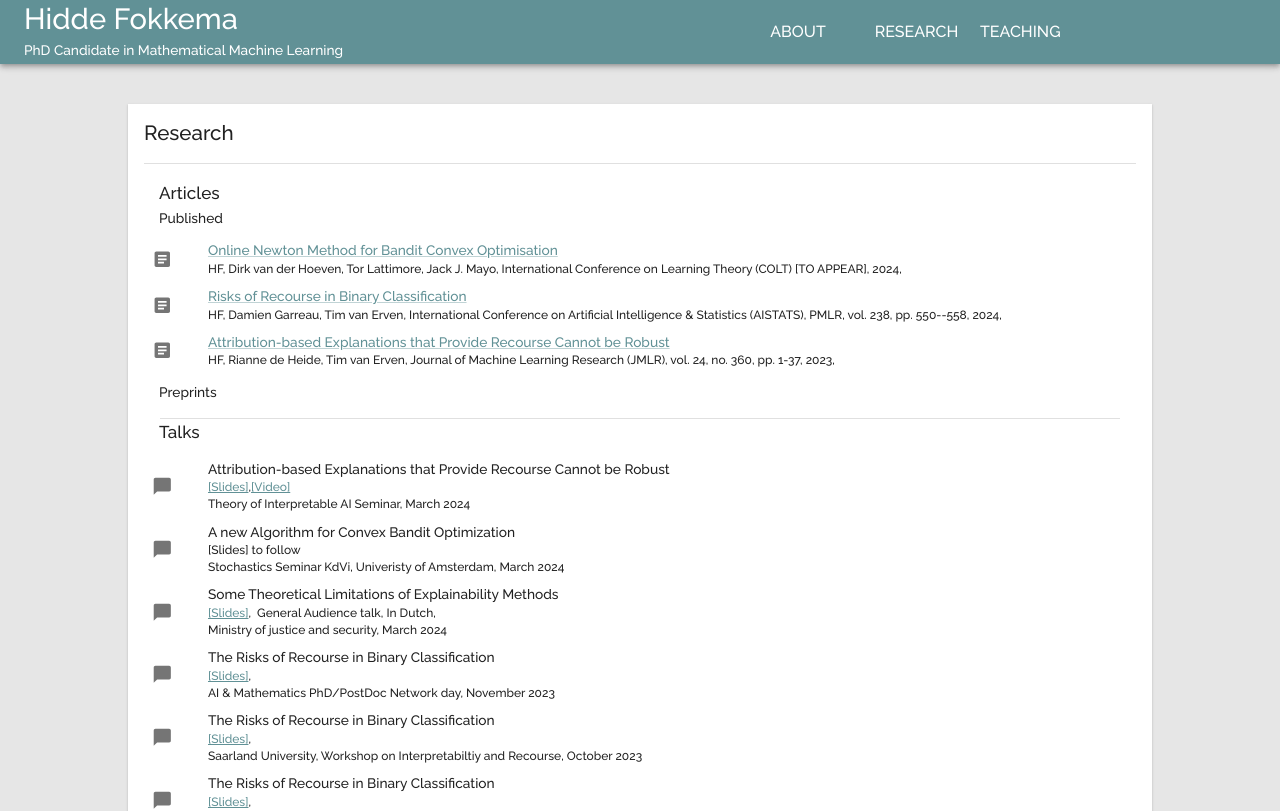
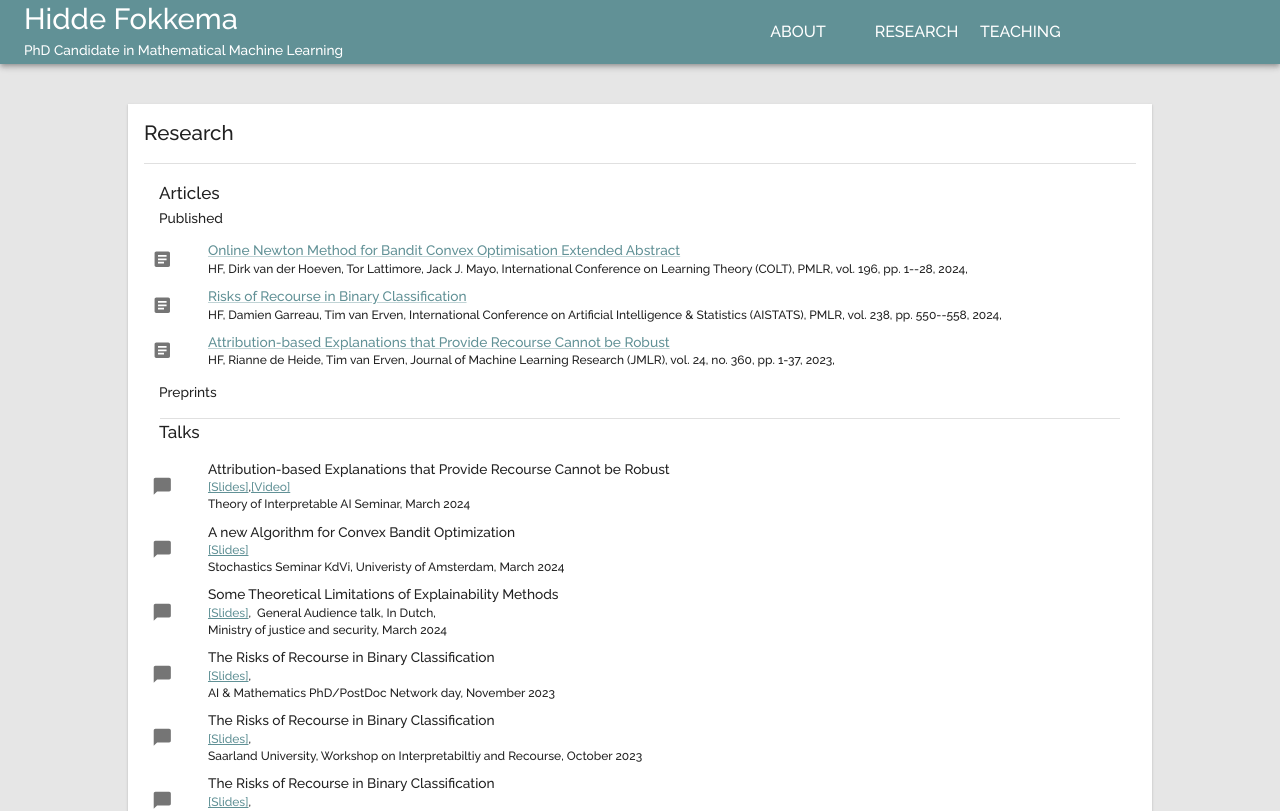
Before and after one commit to HiddeFok/personal-website-react, a React (Create React App) app: page /research in a window 1280 px wide. Shown: the top 811 px of the page. Built offline with nearby package versions, Linux system fonts and the light colour scheme.

Commit message:
added publication

```diff
--- a/src/data/news.tsx
+++ b/src/data/news.tsx
@@ -9,7 +9,9 @@ export const newsItems: newsItem[] = [
     additional:
     <div>
       <ul>
-        <li>Our new paper 'Online Newton Method for Bandit Convex Optimisation' will be published at COLT 2024. I will also attend. So see you in Edmonton!</li>
+        <li>Our new paper 'Online Newton Method for Bandit Convex Optimisation' will be published at COLT 2024. I will also attend. So see you in Edmonton!
+          <a href="https://arxiv.org/abs/2406.06506">[ArXiv]</a>
+        </li>
         <li>I will be present at ICML 2024 to present 'Attribution-based Explanations that Provide Recourse Cannot be Robust' as part of the JMLR-to-conference track!</li>
       </ul>
     </div>
--- a/src/data/publications.ts
+++ b/src/data/publications.ts
@@ -10,11 +10,11 @@ export interface Publication {
 // object should be removed
 export const listPublications: Publication[] = [
 {
-    title: 'Online Newton Method for Bandit Convex Optimisation',
+    title: 'Online Newton Method for Bandit Convex Optimisation Extended Abstract',
     authors: ['HF', 'Dirk van der Hoeven', 'Tor Lattimore', 'Jack J. Mayo'],
-    journal: 'International Conference on Learning Theory (COLT) [TO APPEAR]',
+    journal: 'International Conference on Learning Theory (COLT), PMLR, vol. 196, pp. 1--28',
     date: '2024',
-    link: '[TO FOLLOW]',
+    link: 'https://www.arxiv.org/abs/2406.06506',
     status: "published",
 },
 {
--- a/src/data/talks.tsx
+++ b/src/data/talks.tsx
@@ -32,7 +32,13 @@ export const listTalks: Talk[] = [
     title: "A new Algorithm for Convex Bandit Optimization",
     additional:
       <div>
-        [Slides] to follow
+        <a
+          href="talks/202403_BCO_stochastics_seminar.pdf"
+          target="_blank"
+          rel="noopener noreferrer"
+        >
+          [Slides]
+        </a>
       </div>,
     location: "Stochastics Seminar KdVi, Univeristy of Amsterdam",
     date: "March 2024"
```
Also changed, not shown: 1 other file (tests, documents, lock files or other folders).
